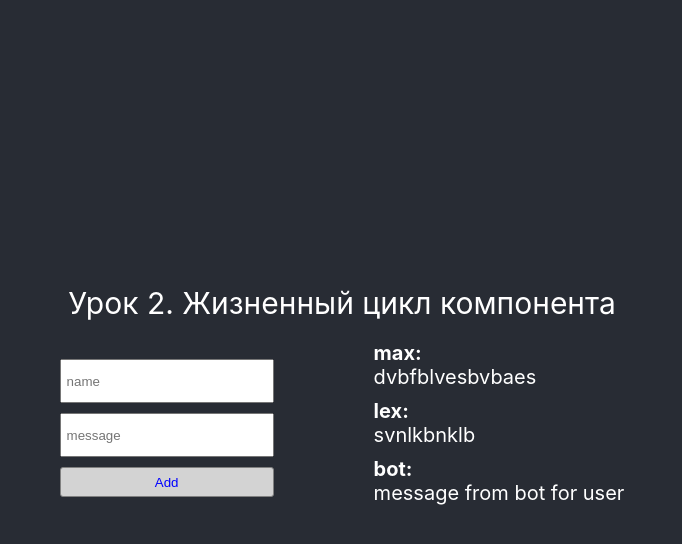
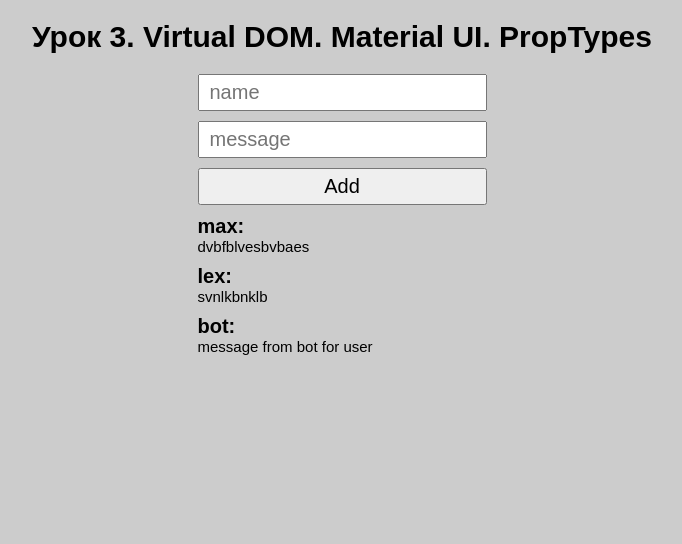
Before and after one commit to oJohnRock/gb-react, a React (Create React App) app: page / in a window 1280 px wide. Shown: the top 544 px of the page, without its empty margins (298-980 px from the left). Built offline with nearby package versions, Linux system fonts and the light colour scheme.

Commit message:
Подготовка к уроку

```diff
--- a/src/App.js
+++ b/src/App.js
@@ -1,15 +1,17 @@
 import React, { useEffect, useState } from "react";
 import "./App.scss";
-import Message from "./Message";
+import Title from "./Title";
 
 function App() {
-    const messageText = "Урок 2. Жизненный цикл компонента";
+    const title = "Урок 3. Virtual DOM. Material UI. PropTypes";
 
     const [messageList, setMessageList] = useState([
         { author: "max", text: "dvbfblvesbvbaes" },
         { author: "lex", text: "svnlkbnklb" },
     ]);
     const addMessage = () => {
+        if (author.length < 3 || text.length === 0) return;
+
         setMessageList((prevMessageList) => {
             const result = Object.assign([], prevMessageList);
             const newMessage = { author: author, text: text };
@@ -20,12 +22,10 @@ function App() {
     };
     const list = messageList.map((el) => {
         return (
-            <>
-                <li className="message__item">
-                    <h4 className="message__author">{el.author}:</h4>
-                    <p className="message__text">{el.text}</p>
+            <li className="messages__item">
+                <h4 className="messages__author">{el.author}:</h4>
+                <p className="messages__text">{el.text}</p>
             </li>
-            </>
         );
     });
 
@@ -59,35 +59,37 @@ function App() {
     }, [messageList]);
 
     return (
-        <div className="App">
-            <header className="App-header">
-                <Message messageText={messageText} />
-                <div className="message__wrapper">
-                    <form className="message__form">
+        <header className="header">
+            <div className="container">
+                <div className="header__body">
+                    <Title title={title} />
+                    <div className="messages">
+                        <form className="messages__form">
                             <input
-                            className="message__input"
+                                className="messages__input"
                                 type="text"
                                 placeholder="name"
                                 onChange={authorChange}
                             />
                             <input
-                            className="message__input"
+                                className="messages__input"
                                 type="text"
                                 placeholder="message"
                                 onChange={textChange}
                             />
                             <button
                                 type="button"
-                            className="message__btn"
+                                className="messages__btn"
                                 onClick={addMessage}
                             >
                                 Add
                             </button>
                         </form>
-                    <ul className="message__list">{list}</ul>
+                        <ul className="messages__list">{list}</ul>
+                    </div>
+                </div>
             </div>
         </header>
-        </div>
     );
 }
 
--- a/src/App.scss
+++ b/src/App.scss
@@ -1,60 +1,81 @@
-.App-header {
-  background-color: #282c34;
-  min-height: 100vh;
-  display: flex;
-  flex-direction: column;
-  align-items: center;
-  justify-content: center;
-  color: white;
-}
-
 *,
 *::before,
 *::after {
     padding: 0;
     margin: 0;
 }
-.message{
-  &-text {
-    font-size: 30px;
-    margin-bottom: 20px;
+html,
+body {
+    width: 100%;
+    height: 100%;
 }
-  &__wrapper {
+html {
+    font-family: Arial, sans-serif;
+    font-size: 10px;
+}
+body {
+    background-color: #ccc;
+}
+.container {
+    max-width: 960px;
+    margin: 0 auto;
+}
+.header {
+    width: 100%;
+
+    &__body {
         display: flex;
-    justify-content: space-between;
+        flex-direction: column;
+        justify-content: center;
         align-items: center;
     }
+
+    &__title {
+        font-size: 3rem;
+        padding: 20px;
+    }
+}
+
+.messages {
+    display: flex;
+    flex-direction: column;
 
     &__form {
         display: flex;
         flex-direction: column;
-    margin-right: 100px;
+        align-items: center;
     }
 
     &__input {
-    width: 200px;
-    height: 30px;
-    padding: 5px;
+        display: block;
+        padding: 5px 10px;
+        margin-bottom: 10px;
+        font-size: 2rem;
+    }
+
+    &__btn {
+        display: block;
+        width: 100%;
+        padding: 5px 10px;
+        margin-bottom: 10px;
+        font-size: 2rem;
+    }
+
+    &__list {
+        display: flex;
+        flex-direction: column;
+        list-style-type: none;
+    }
+
+    &__item {
         margin-bottom: 10px;
     }
 
-  &__btn {
-    width: 100%;
-    height: 30px;
-    background-color: lightgray;
-    border: 1px solid gray;
-    color: blue;
-    border-radius: 3px;
-    text-align: center;
+    &__author {
+        font-size: 2rem;
     }
 
-  &__list {
-    list-style-type: none;
-    font-size: 20px;
-  }
-
-  &__item {
-    text-align-last: left;
-    margin-bottom: 10px;
+    &__text {
+        font-size: 1.5rem;
     }
 }
--- a/src/Message.js
+++ /dev/null
@@ -1,9 +0,0 @@
-import './App.scss';
-
-function Message(props) {
-    return (
-        <p className="message-text">{props.messageText}</p>
-    );
-}
-
-export default Message;
--- /dev/null
+++ b/src/Title.js
@@ -0,0 +1,6 @@
+import React from "react";
+import "./App.scss";
+
+export default function Title(props) {
+    return <h1 className="header__title">{props.title}</h1>;
+}
--- a/src/index.css
+++ /dev/null
@@ -1,13 +0,0 @@
-body {
-  margin: 0;
-  font-family: -apple-system, BlinkMacSystemFont, 'Segoe UI', 'Roboto', 'Oxygen',
-    'Ubuntu', 'Cantarell', 'Fira Sans', 'Droid Sans', 'Helvetica Neue',
-    sans-serif;
-  -webkit-font-smoothing: antialiased;
-  -moz-osx-font-smoothing: grayscale;
-}
-
-code {
-  font-family: source-code-pro, Menlo, Monaco, Consolas, 'Courier New',
-    monospace;
-}
```
Also changed, not shown: src/index.js (+8 -9 lines), src/setupTests.js (deleted, +0 -5 lines), src/logo.svg (deleted), 1 other file (tests, documents, lock files or other folders). Lines whose indentation alone changed are shown as unchanged.
